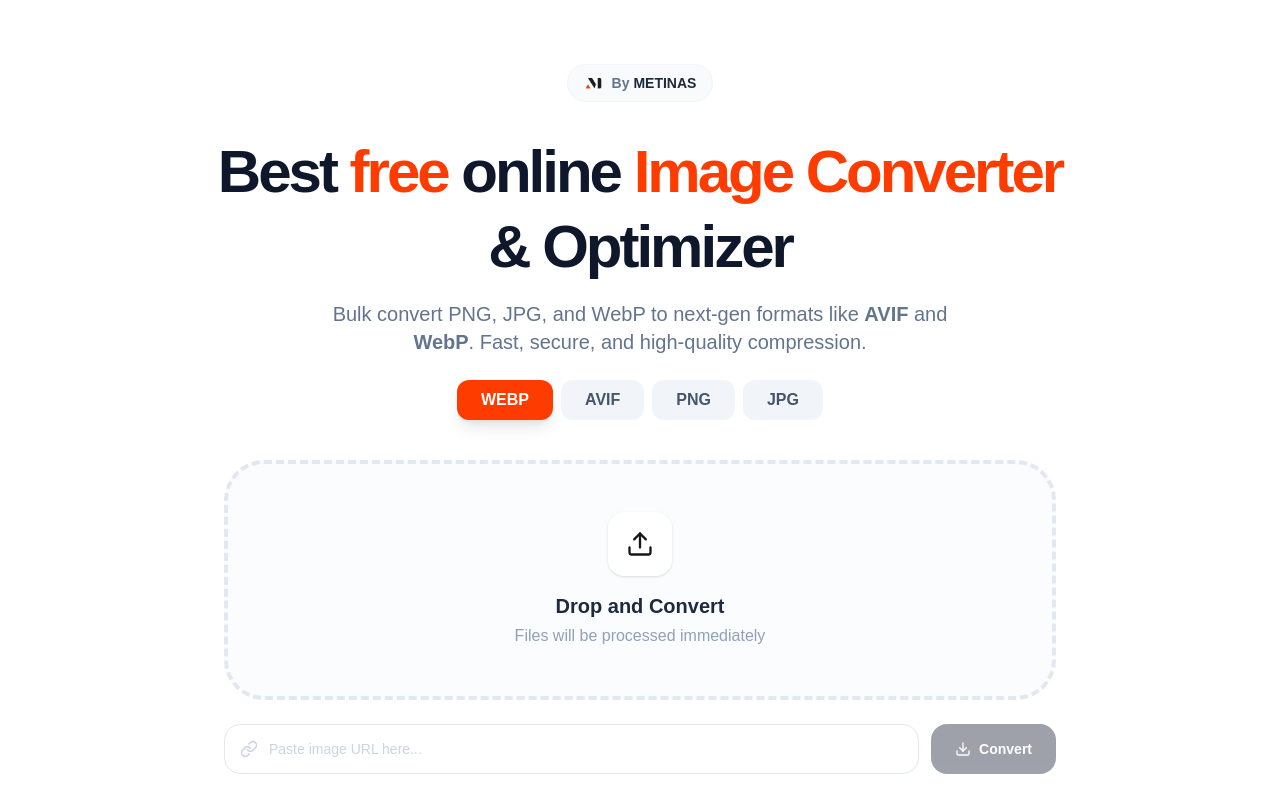
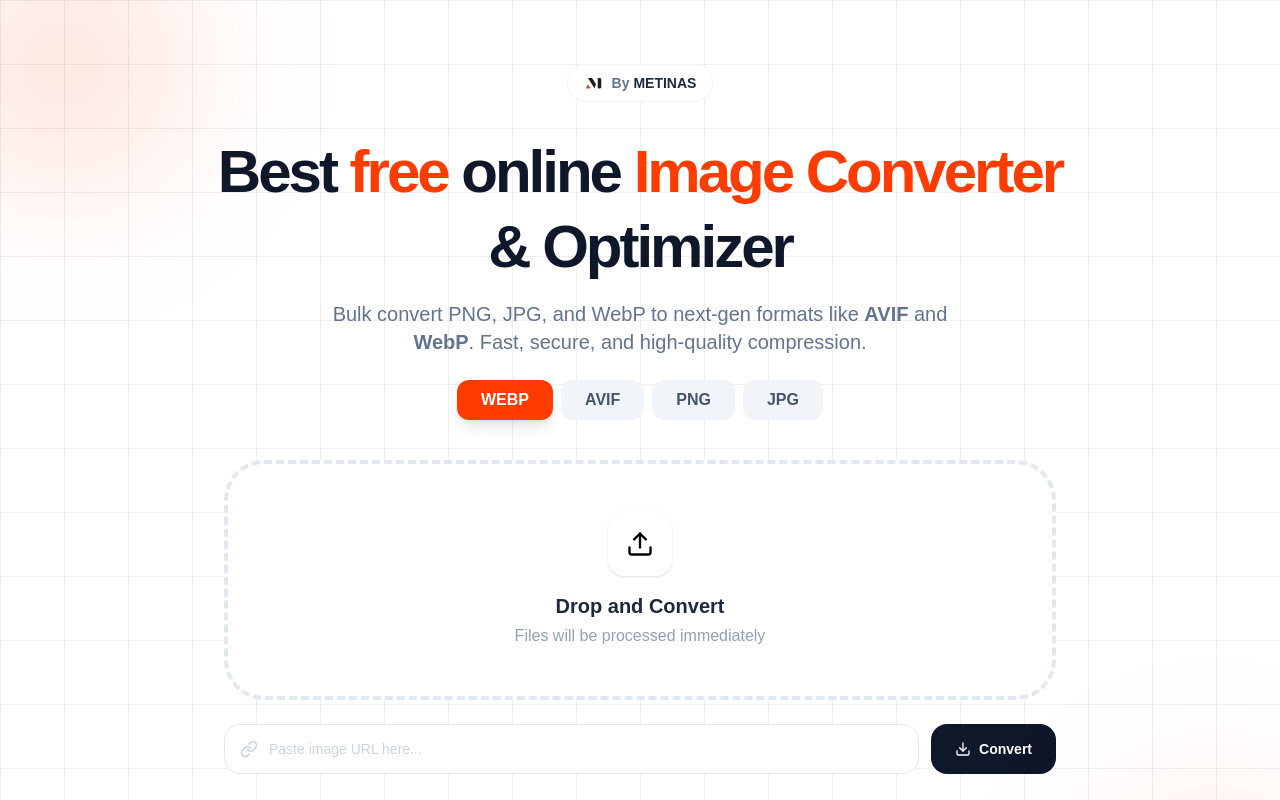
Before and after one commit to TimotejPantak/image-optimizer, a Next.js app: page / in a window 1280 px wide. Shown: the top 800 px of the page. Built offline with nearby package versions, Linux system fonts and the light colour scheme.

Commit message:
Make UI changes

```diff
--- a/app/components/ImageConverter.tsx
+++ b/app/components/ImageConverter.tsx
@@ -187,11 +187,11 @@ export default function ImageConverter({ defaultFormat = 'webp' }: Props) {
 
       {/* Drag & Drop Area */}
       <div {...getRootProps()} className={`border-4 border-dashed rounded-[2.5rem] p-12 text-center cursor-pointer transition-all ${
-        isDragActive ? 'border-[#FF3C00] bg-orange-50' : 'border-slate-200 hover:border-[#FF3C00] bg-slate-50/50'
+        isDragActive ? 'border-[#FF3C00] bg-orange-50' : 'border-slate-200 hover:border-[#FF3C00] bg-white'
       }`}>
         <input {...getInputProps()} />
         <div className="bg-white w-16 h-16 rounded-2xl shadow-sm flex items-center justify-center mx-auto mb-4">
-          <Upload className="text-[FF3C00]" size={28} />
+          <Upload className="text-[#000000]" size={28} />
         </div>
         <p className="text-xl font-bold text-slate-800">Drop and Convert</p>
         <p className="text-slate-400 mt-1">Files will be processed immediately</p>
@@ -212,7 +212,7 @@ export default function ImageConverter({ defaultFormat = 'webp' }: Props) {
         <button
           type="submit"
           disabled={!urlInput.trim() || urlLoading}
-          className="px-6 py-3.5 bg-slate-900 text-white rounded-2xl font-bold text-sm hover:bg-[#FF3C00] transition-all disabled:opacity-40 disabled:hover:bg-slate-900 hover:cursor-pointer flex items-center gap-2"
+          className="px-6 py-3.5 bg-slate-900 text-white rounded-2xl font-bold text-sm hover:bg-[#FF3C00] transition-all disabled:hover:bg-slate-900 hover:cursor-pointer flex items-center gap-2"
         >
           {urlLoading ? <Loader2 className="animate-spin" size={16} /> : <Download size={16} />}
           Convert
--- a/app/page.tsx
+++ b/app/page.tsx
@@ -24,9 +24,21 @@ export default function Home() {
   return (
     <>
       {/* Hero + Converter */}
-      <main className="min-h-screen bg-white py-16">
+      <main
+        className="relative min-h-screen py-16 overflow-hidden"
+        style={{
+          backgroundImage:
+            'linear-gradient(to right, #8882 1px, transparent 1px), linear-gradient(to bottom, #8882 1px, transparent 1px)',
+          backgroundSize: '4rem 4rem',
+        }}
+      >
+        {/* Top-left glow */}
+        <div className="pointer-events-none absolute -top-32 -left-32 w-96 h-96 rounded-full blur-3xl" style={{ background: 'radial-gradient(circle, rgba(255,60,0,0.18) 0%, transparent 70%)' }} />
+        {/* Bottom-right glow */}
+        <div className="pointer-events-none absolute -bottom-32 -right-32 w-96 h-96 rounded-full blur-3xl" style={{ background: 'radial-gradient(circle, rgba(255,60,0,0.12) 0%, transparent 70%)' }} />
+
         <div className="max-w-4xl mx-auto text-center px-4">
-          <a href="https://metinas.com" target="_blank" rel="noopener noreferrer" className="inline-flex items-center gap-2 mb-8 px-4 py-2 bg-slate-50 rounded-full border border-slate-100 hover:border-[#FF3C00] transition-colors">
+          <a href="https://metinas.com" target="_blank" rel="noopener noreferrer" className="inline-flex items-center gap-2 mb-8 px-4 py-2 bg-white rounded-full border border-slate-100 hover:border-[#FF3C00] transition-colors">
             <Image src="/metinas_logo.webp" alt="METINAS" width={20} height={20} className="rounded-sm" />
             <span className="text-sm font-bold text-slate-500">By <span className="text-slate-800">METINAS</span></span>
           </a>
@@ -55,7 +67,7 @@ export default function Home() {
       </main>
 
       {/* Features Section */}
-      <section className="bg-slate-50 py-24">
+      <section className="bg-white py-24">
         <div className="max-w-6xl mx-auto px-4">
           <div className="text-center mb-16">
             <p className="text-[#FF3C00] font-bold text-sm uppercase tracking-widest mb-3">Why choose us</p>
@@ -77,7 +89,7 @@ export default function Home() {
       </section>
 
       {/* Logo Marquee */}
-      <section className="py-16 bg-white border-y border-slate-100 overflow-hidden">
+      {/* <section className="py-16 bg-white border-y border-slate-100 overflow-hidden">
         <p className="text-center text-slate-400 font-bold text-xs uppercase tracking-widest mb-10">Powered by modern technologies</p>
         <div className="relative">
           <div className="absolute left-0 top-0 bottom-0 w-24 bg-gradient-to-r from-white to-transparent z-10" />
@@ -98,10 +110,10 @@ export default function Home() {
             )}
           </div>
         </div>
-      </section>
+      </section> */}
 
       {/* Footer */}
-      <footer className="bg-slate-50 border-t border-slate-100 py-12">
+      <footer className="bg-white border-t border-slate-100 py-12">
         <div className="max-w-5xl mx-auto px-4">
           <div className="flex flex-col md:flex-row items-center justify-between gap-6">
             <a href="https://metinas.com" target="_blank" rel="noopener noreferrer" className="inline-flex items-center gap-2.5 hover:opacity-70 transition-opacity">
```
